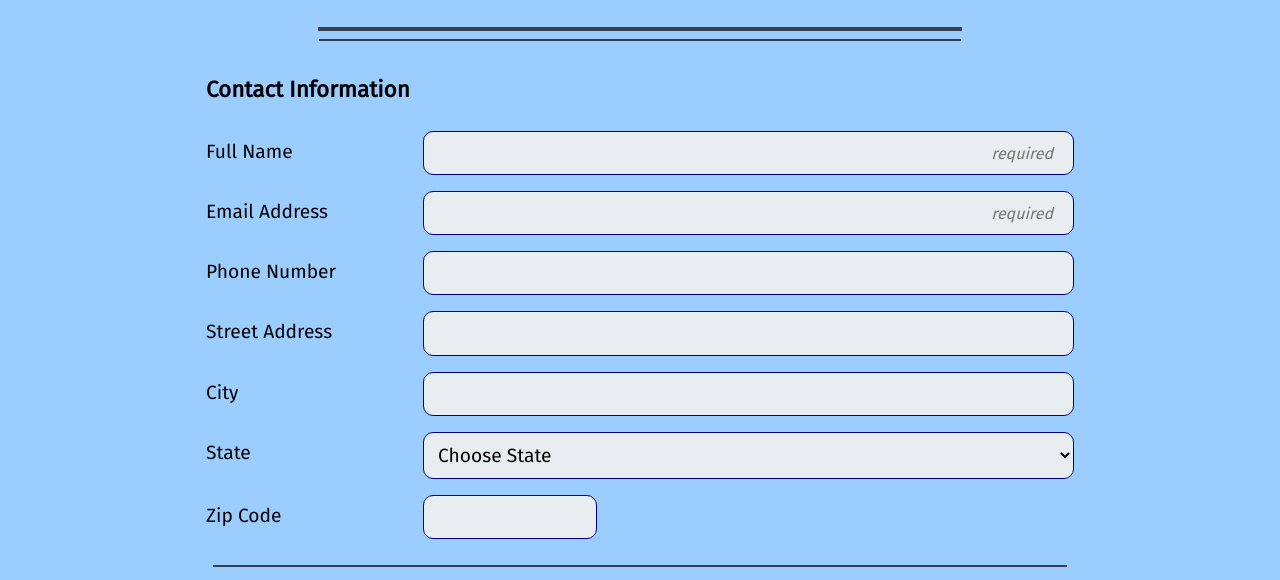
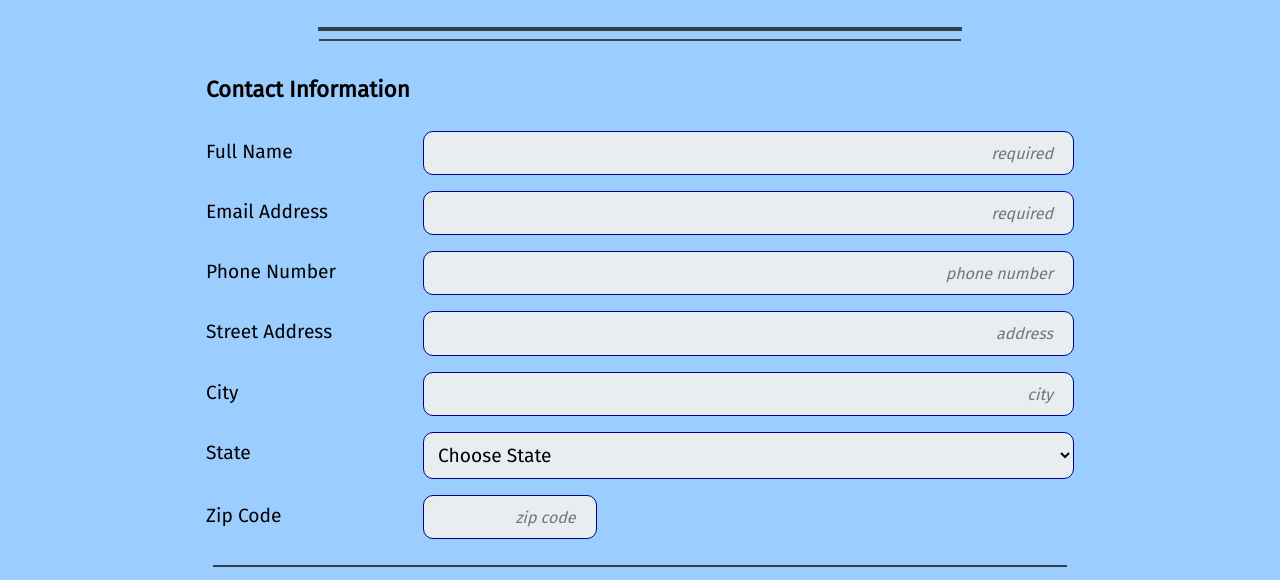
Before and after one commit to Bickeringmonkey/Project-3, a plain HTML site: page index.html in a window 1280 px wide. Shown: the part 188-768 px from the top of the page. Drawn offline with Linux system fonts and the light colour scheme.

Commit message:
updated placeholder

```diff
--- a/index.html
+++ b/index.html
@@ -36,17 +36,17 @@
 
             <div class="primary">
                 <label for="phone">Phone Number</label>
-                <input type="tel" id="phone" name="user_phone">
+                <input type="tel" id="phone" name="user_phone" placeholder="phone number">
             </div>
 
             <div class="primary">
                 <label for="street">Street Address</label>
-                <input type="text" id="street" name="user_street">
+                <input type="text" id="street" name="user_street" placeholder="address">
             </div>
 
             <div class="primary">
                 <label for="city">City</label>
-                <input type="text" id="city" name="user_city">
+                <input type="text" id="city" name="user_city" placeholder="city">
             </div>
 
             <div class="primary">
@@ -165,7 +165,7 @@
 
             <div class="zip">
                 <label for="zip">Zip Code</label>
-                <input type="text" id="zip" name="user_zip">
+                <input type="text" id="zip" name="user_zip" placeholder="zip code">
             </div>
 
         </fieldset>
```
